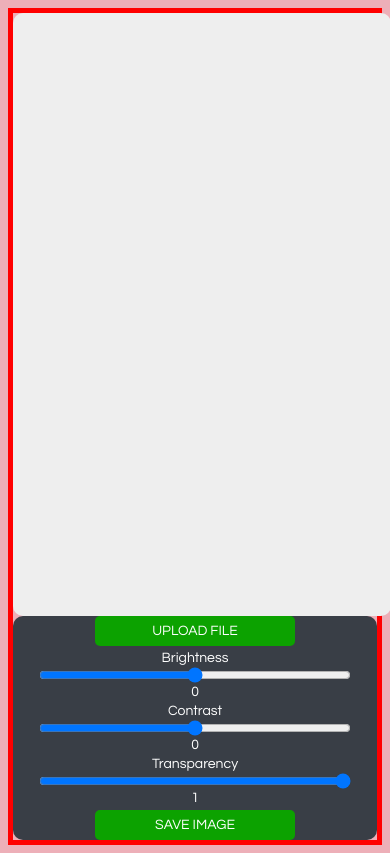
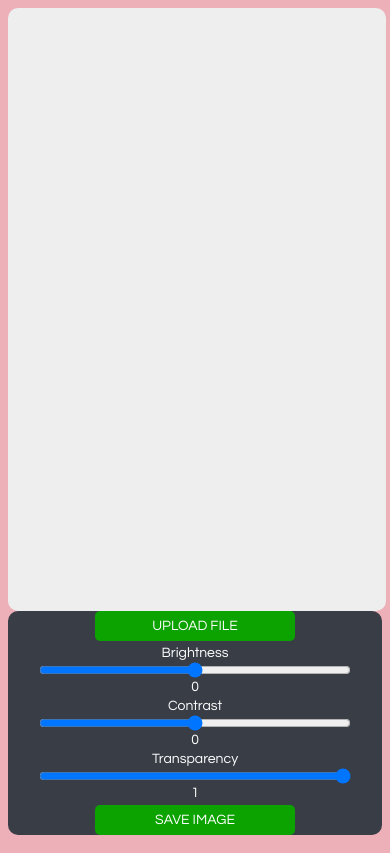
Before and after one commit to CleverCaptain/Hypergram, a plain HTML site: page index.html in a window 390 px wide. Drawn offline with Linux system fonts and the light colour scheme.

Commit message:
More media queries and fixes

```diff
--- a/styles.css
+++ b/styles.css
@@ -72,7 +72,7 @@ input[type="file"] {
     #main-container {
         display: flex;
         flex-direction: column;
-        border: 5px solid red;
+        /*border: 5px solid red;*/
         height: 98vh;
         margin-bottom: 0;
     }
```
